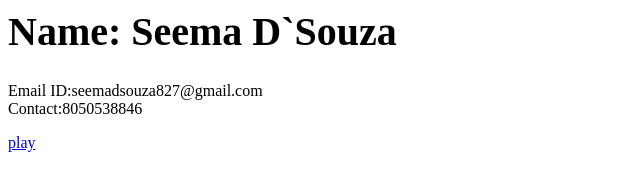
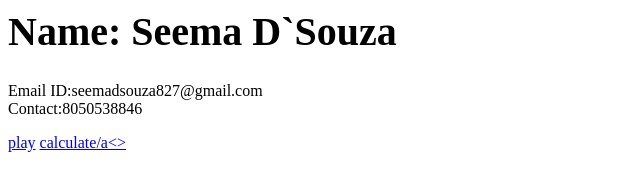
Before and after one commit to SeemaDSouza827/Treasure, a plain HTML site: page index.html in a window 1280 px wide. Shown: the whole page, without its empty margins (0-640 px from the left). Drawn offline with Linux system fonts and the light colour scheme.

Commit message:
Update index.html

```diff
--- a/index.html
+++ b/index.html
@@ -14,5 +14,6 @@
 		<p>Email ID:seemadsouza827@gmail.com<br>
 		Contact:8050538846</p>
 		<a href="snake.html">play</a>
+		<a href="calculator.hml">calculate/a<>
 	</body>
 </html>
```
